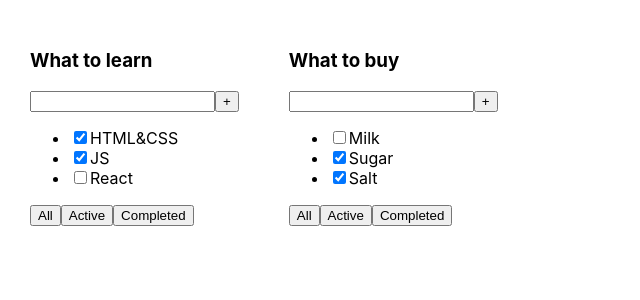
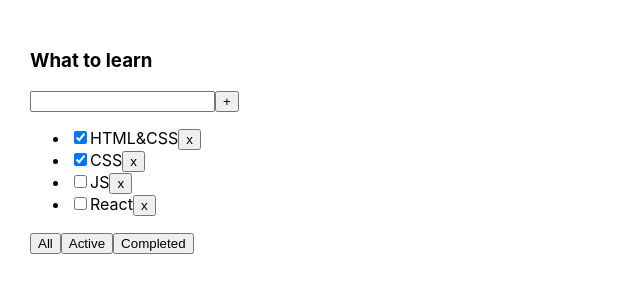
Before and after one commit to hellpains/todolist, a React (Create React App) app: page / in a window 1280 px wide. Shown: the top 300 px of the page, without its empty margins (0-640 px from the left). Built offline with nearby package versions, Linux system fonts and the light colour scheme.

Commit message:
02 - Todolist for students

```diff
--- a/src/App.tsx
+++ b/src/App.tsx
@@ -1,27 +1,51 @@
-import React from 'react';
+import React, {useState} from 'react';
 import './App.css';
-import {TaskType, Todolist} from "./components/Todolist/Todolist";
+import {Todolist} from "./components/Todolist/Todolist";
+
+export type FilterValuesType = 'all' | 'active' | 'completed'
+
+export type TaskType = {
+    id: number
+    title: string
+    isDone: boolean
+}
+
+function App() {
+    const [filter, setFilter] = useState<FilterValuesType>('all')
+    const [tasks, setTasks] = useState<TaskType[]>([
+        {id: 1, title: 'HTML&CSS', isDone: true},
+        {id: 2, title: 'CSS', isDone: true},
+        {id: 3, title: 'JS', isDone: false},
+        {id: 4, title: 'React', isDone: false},
+    ])
 
 
+    const removeTask = (id: number) => {
+        setTasks(tasks.filter(task => task.id !== id))
+    }
+    const changeFilter = (value: FilterValuesType) => {
+        setFilter(value)
+    }
 
-function App() {
+    let tasksForTodolist = tasks
 
-    let tasks1: TaskType[] = [
-        {id: 1, title: 'HTML&CSS', isDone: true},
-        {id: 2, title: 'JS', isDone: true},
-        {id: 3, title: 'React', isDone: false},
-    ]
-    let tasks2: TaskType[] = [
-        {id: 1, title: 'Milk', isDone: false},
-        {id: 2, title: 'Sugar', isDone: true},
-        {id: 3, title: 'Salt', isDone: true},
-        {id: 3, title: '123', isDone: true},
-    ]
+    if (filter === 'completed') {
+        tasksForTodolist = tasks.filter(task => task.isDone)
+    }
+
+    if (filter === 'active') {
+        tasksForTodolist = tasks.filter(task => !task.isDone)
+    }
+
 
     return (
         <div className="App">
-            <Todolist title={"What to learn"} tasks={tasks1}/>
-            <Todolist title={"What to buy"} tasks={tasks2}/>
+            <Todolist
+                title={"What to learn"}
+                tasks={tasksForTodolist}
+                removeTask={removeTask}
+                changeFilter={changeFilter}
+            />
         </div>
     );
 }
--- a/src/components/Todolist/Todolist.tsx
+++ b/src/components/Todolist/Todolist.tsx
@@ -1,16 +1,13 @@
-import React from 'react';
-
-export type TaskType = {
-    id: number
-    title: string
-    isDone: boolean
-}
+import {FilterValuesType, TaskType} from "../../App";
 
 type TodolistPropsType = {
     title: string
     tasks: TaskType[]
+    removeTask: (id: number) => void
+    changeFilter:(value:FilterValuesType)=>void
 }
 export const Todolist = (props: TodolistPropsType) => {
+
     return (
         <div>
             <h3>{props.title}</h3>
@@ -19,23 +16,21 @@
                 <button>+</button>
             </div>
             <ul>
-                <li>
-                    <input type="checkbox" checked={props.tasks[0].isDone}/>
-                    <span>{props.tasks[0].title}</span>
-                </li>
-                <li>
-                    <input type="checkbox" checked={props.tasks[1].isDone}/>
-                    <span>{props.tasks[1].title}</span>
-                </li>
-                <li>
-                    <input type="checkbox" checked={props.tasks[2].isDone}/>
-                    <span>{props.tasks[2].title}</span>
-                </li>
+                {props.tasks.map(task => {
+                    return (
+                        <li key={task.id}>
+                            <input type="checkbox" checked={task.isDone}/>
+                            <span>{task.title}</span>
+                            <button onClick={() => props.removeTask(task.id)}>x</button>
+                        </li>
+                    )
+                })}
             </ul>
             <div>
-                <button>All</button>
-                <button>Active</button>
-                <button>Completed</button>
+                <button onClick={()=>{props.changeFilter('all')}}>All</button>
+                <button onClick={()=>{props.changeFilter('active')}}>Active</button>
+                <button onClick={()=>{props.changeFilter('completed')}}>Completed</button>
+
             </div>
         </div>
     );
```
